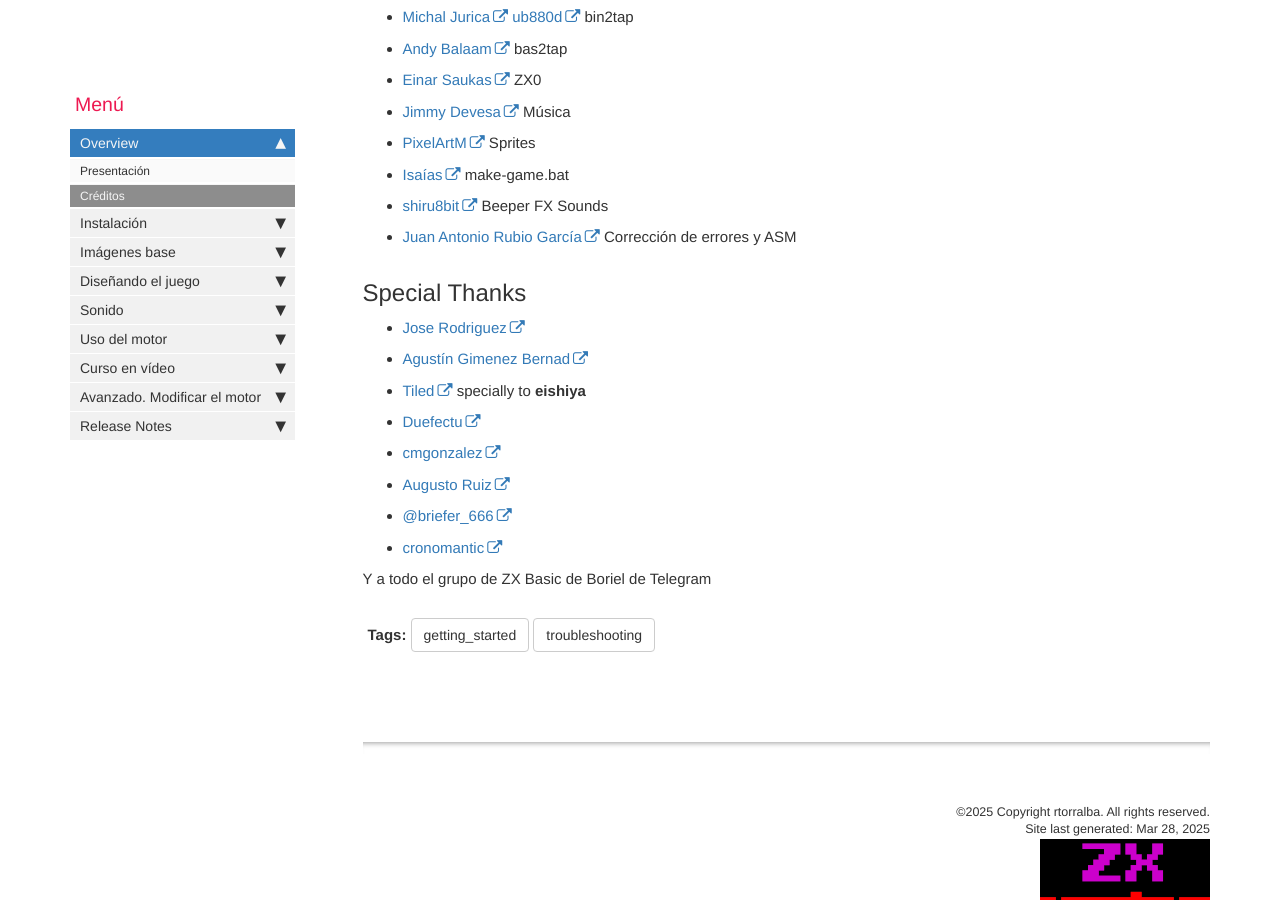
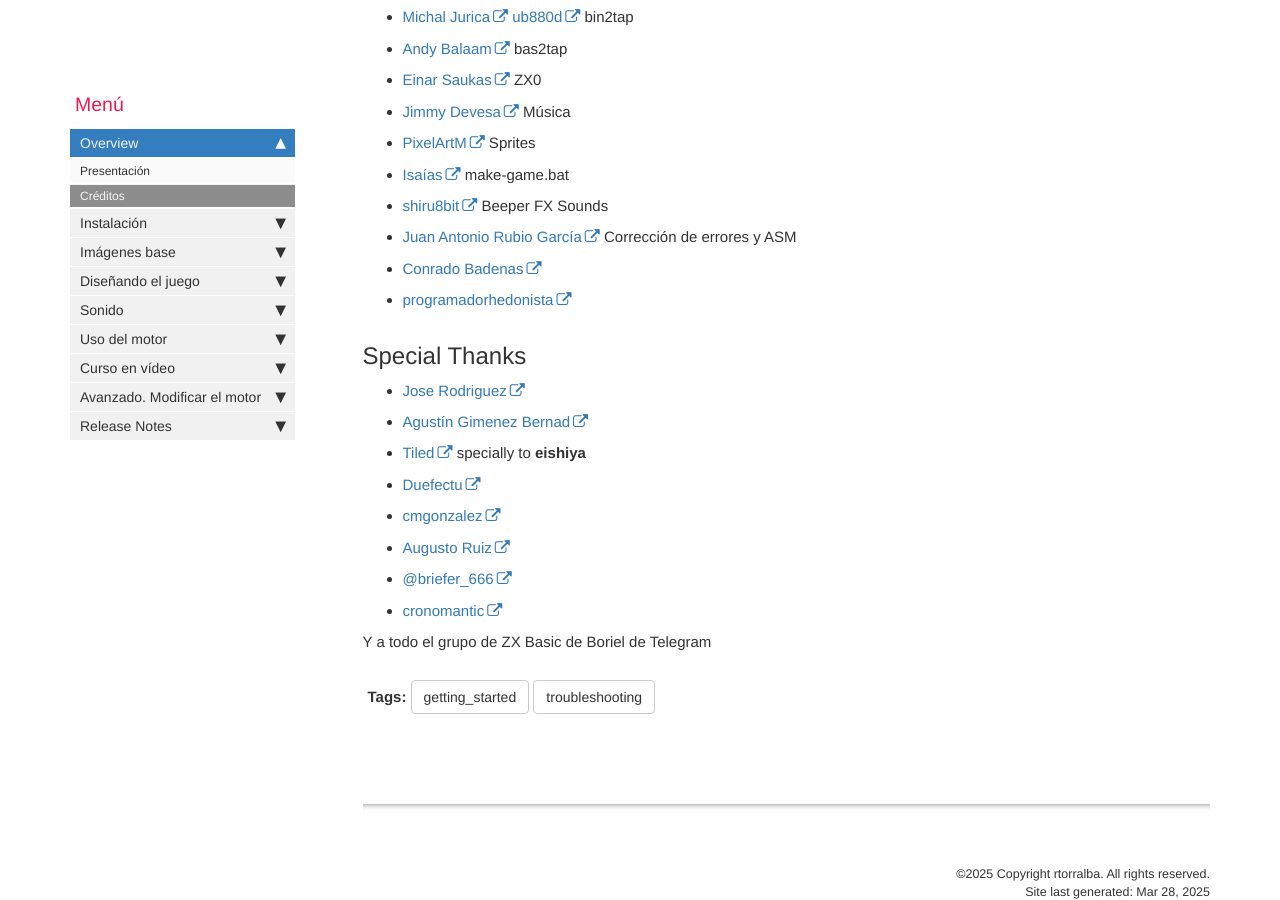
Before and after one commit to rtorralba/zx-game-maker-www, a Jekyll site: the page built from pages/mydoc/mydoc_credits.md, in a window 1280 px wide and 900 px high, scrolled down 360 px. Built offline with Jekyll 4.4.1, drawn with Linux system fonts in a browser that asks for light colours; comment, search, counter and statistics services are not loaded.

Commit message:
Add contributors to credits section

```diff
--- a/pages/mydoc/mydoc_credits.md
+++ b/pages/mydoc/mydoc_credits.md
@@ -20,6 +20,8 @@
 * [Isaías](https://isaiasdiaz.itch.io/) make-game.bat
 * [shiru8bit](http://shiru.untergrund.net) Beeper FX Sounds
 * [Juan Antonio Rubio García](https://twitter.com/JuanAntonio1072) Corrección de errores y ASM
+* [Conrado Badenas](https://conradobadenas.wordpress.com/)
+* [programadorhedonista](https://github.com/programadorhedonista)
 
 ## Special Thanks
 
```
